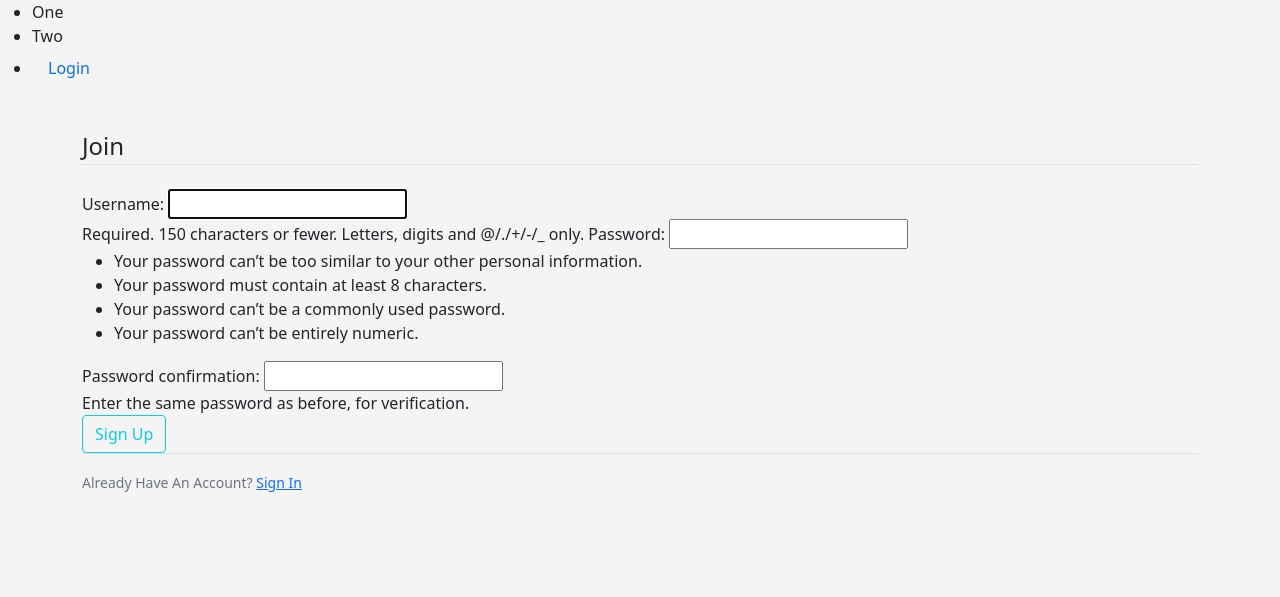
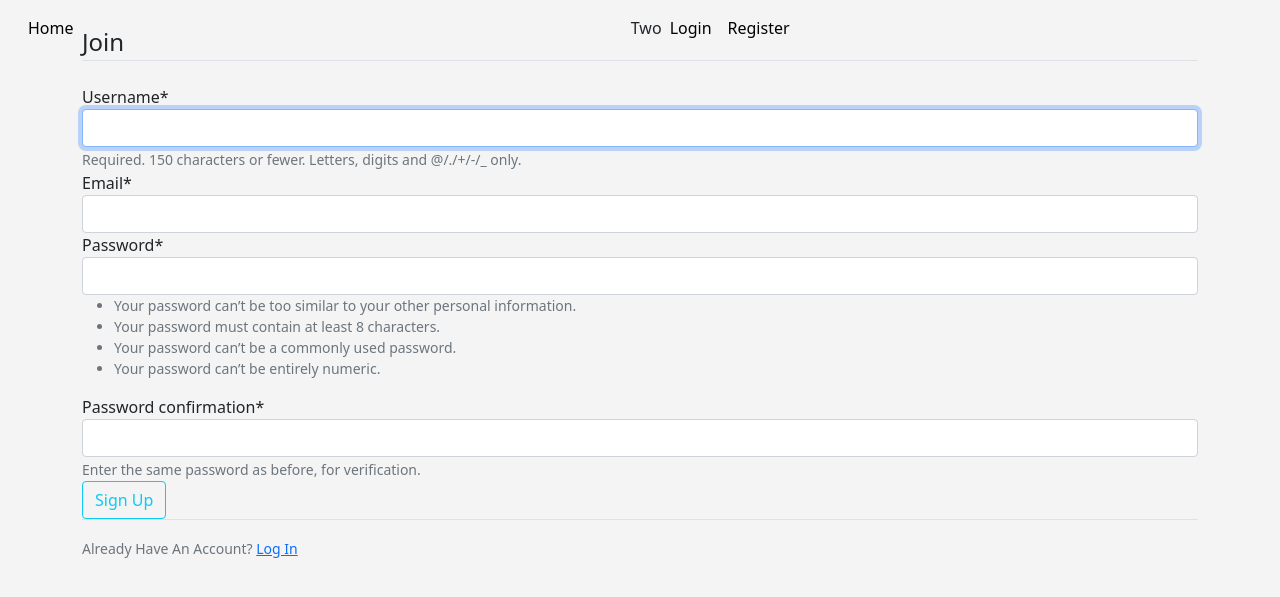
Before and after one commit to NiksKakhniashvili/Mealhood, a Django app: page /register/ in a window 1280 px wide. Shown: the top 597 px of the page. Run offline with Django 4.2, Linux system fonts and the light colour scheme; some libraries are stand-ins or nearby versions.

Commit message:
added many things

```diff
--- a/mealhood/urls.py
+++ b/mealhood/urls.py
@@ -1,11 +1,15 @@
 from django.contrib import admin
 from django.urls import path,include
-from members.views import home_page, register
+from members.views import home_page, register, login_user
+from django.contrib.auth import views as auth_views
+from django.conf import settings
+from django.conf.urls.static import static
 
 urlpatterns = [
     path('admin/', admin.site.urls),
-    path('members/', include('members.urls')),
+    path('login/', login_user, name="login"),
     path('home/', home_page, name='home'),
     path('register/', register, name='register'),
+    path('logout', auth_views.LogoutView.as_view(template_name = 'authenticate/logout.html'), name='logout')
 
-]
+]+ static(settings.STATIC_URL, document_root=settings.STATIC_ROOT)
--- /dev/null
+++ b/members/forms.py
@@ -0,0 +1,12 @@
+import email
+from django import forms
+from django.contrib.auth.models import User
+from django.contrib.auth.forms import UserCreationForm
+
+
+class UserRegisterForm(UserCreationForm):
+    email = forms.CharField()
+
+    class Meta:
+        model = User
+        fields = ['username', 'email', 'password1', 'password2']
--- a/members/models.py
+++ b/members/models.py
@@ -1,5 +1,4 @@
 from django.db import models
-
 # Create your models here.
 
 
--- a/members/urls.py
+++ b/members/urls.py
@@ -4,6 +4,5 @@ from members.views import login_user
 
 
 urlpatterns = [
-    path('login_user/', login_user, name="login")
 
 ]
--- a/members/views.py
+++ b/members/views.py
@@ -2,7 +2,7 @@ from email import message
 from django.shortcuts import render,redirect
 from django.contrib.auth import authenticate, login, logout
 from django.contrib import messages
-from django.contrib.auth.forms import UserCreationForm
+from .forms import UserRegisterForm
 # Create your views here.
 
 
@@ -29,8 +29,13 @@ def login_user(request):
 
 
 def register(request):
-    form = UserCreationForm()
-    contexti = {
-        'form':form
-    }
-    return render(request,"authenticate/register.html",contexti)
+    if request.method == "POST":
+        form = UserRegisterForm(request.POST)
+        if form.is_valid():
+            form.save()
+            username = form.cleaned_data.get('username')
+            messages.success(request,f'Your account has been created!')
+            return redirect('login')
+    else:
+        form = UserRegisterForm()
+    return render(request,"authenticate/register.html",{'form':form})
--- /dev/null
+++ b/static/css/main.css
@@ -0,0 +1,6 @@
+.myclass{
+    color:black
+}
+.navbar-dark .navbar-nav .nav-link {
+    color:black
+}
--- a/templates/authenticate/register.html
+++ b/templates/authenticate/register.html
@@ -14,7 +15,7 @@
         </form>
         <div class = 'border-top pt-3'>
             <small class = 'text-muted'>
-                Already Have An Account? <a class = "ml-2" href="#">Sign In</a>
+                Already Have An Account? <a class = "ml-2" href="{% url 'login' %}">Log In</a>
             </small>
 
         </div>
--- a/templates/base.html
+++ b/templates/base.html
@@ -7,14 +8,28 @@
 
     <!-- Bootstrap CSS -->
     <link href="https://cdn.jsdelivr.net/npm/bootstrap@5.0.0-beta1/dist/css/bootstrap.min.css" rel="stylesheet" integrity="sha384-giJF6kkoqNQ00vy+HMDP7azOuL0xtbfIcaT9wjKHr8RbDVddVHyTfAAsrekwKmP1" crossorigin="anonymous">
-
+    <link rel="stylesheet" href="{% static 'css/main.css' %}">
     <title>Hello, world!</title>
     <style>
       body {background: #f4f4f4;}
     </style>
 </head>
 <body>
-    {% include 'navbar.html' %}
+  <header class = "site-header">
+    <nav class = "navbar navbar-expand-md navbar-dark bg-steel fixed-top">
+      <div class="container">
+          <a class = 'nav-link myclass' href="{% url 'home' %}">Home</a></div>
+      <div>Two</div>
+      <div class = 'collapse navbar-collapse' id = "navbarToggle">
+        <div class = "navbar-nav">
+          <a class = "nav-item nav-link" href="{% url 'login' %}">Login</a>
+          <a class = "nav-item nav-link" href="{% url 'register' %}">Register</a>
+        </div>
+      </div>
+
+  </header>
+
+</nav>
   <br/>
   <div class="container">
     {% if messages %}
--- a/templates/home.html
+++ b/templates/home.html
@@ -2,6 +2,6 @@
 
 {% block content %}
 
-<p>srara</p>
+<h1>WLC to Homepage</h1>
 
 {% endblock %}
--- a/templates/navbar.html
+++ b/templates/navbar.html
@@ -1,13 +1,18 @@
 <nav>
-    <ul>
-        <li>One</li>
-        <li>Two</li>
-        <li class = 'nav-item'>
-            <a class = 'nav-link' href="{% url 'login' %}">
-                Login
-            </a>
-        </li>
+    <div class="nav-item">
+        <a class = 'nav-link' href="{% url 'home' %}">Home</a></div>
+    <div>Two</div>
+    <div class = 'nav-item'>
+        <a class = 'nav-link' href="{% url 'login' %}">
+            Login
+        </a>
+    </div>
+    <div class = 'nav-item'>
+        <a class="nav-link" href="{%url 'register' %}">
+            Register
+        </a>
+    </div>
 
-    </ul>
+
 
 </nav>
```
Also changed, not shown: other parts of templates/authenticate/register.html (+2 -1 lines), other parts of templates/base.html (+1 -0 lines), mealhood/settings.py (+10 -0 lines), templates/authenticate/login.html (+6 -1 lines), templates/authenticate/logout.html (added, +11 -0 lines), db.sqlite3.
